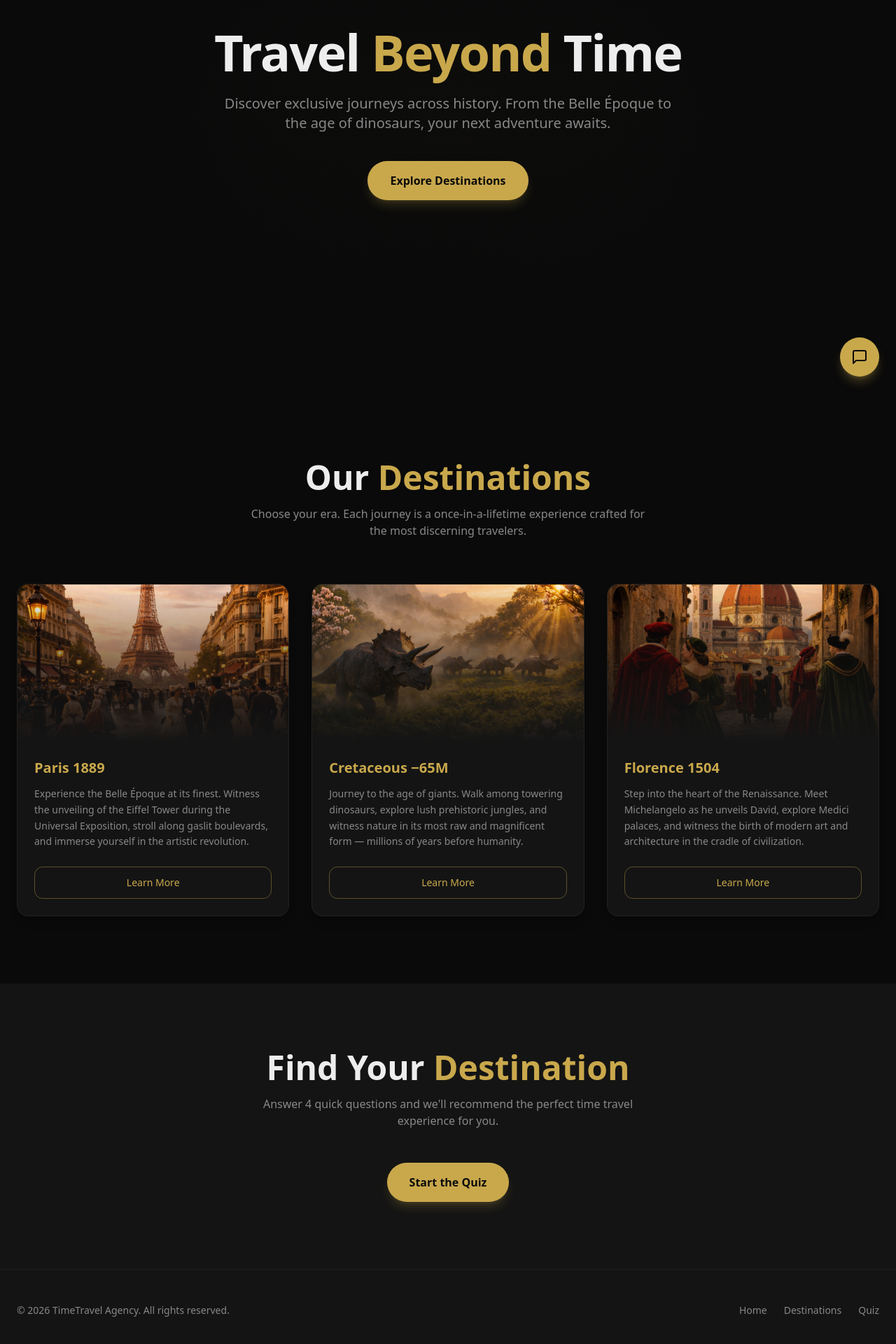
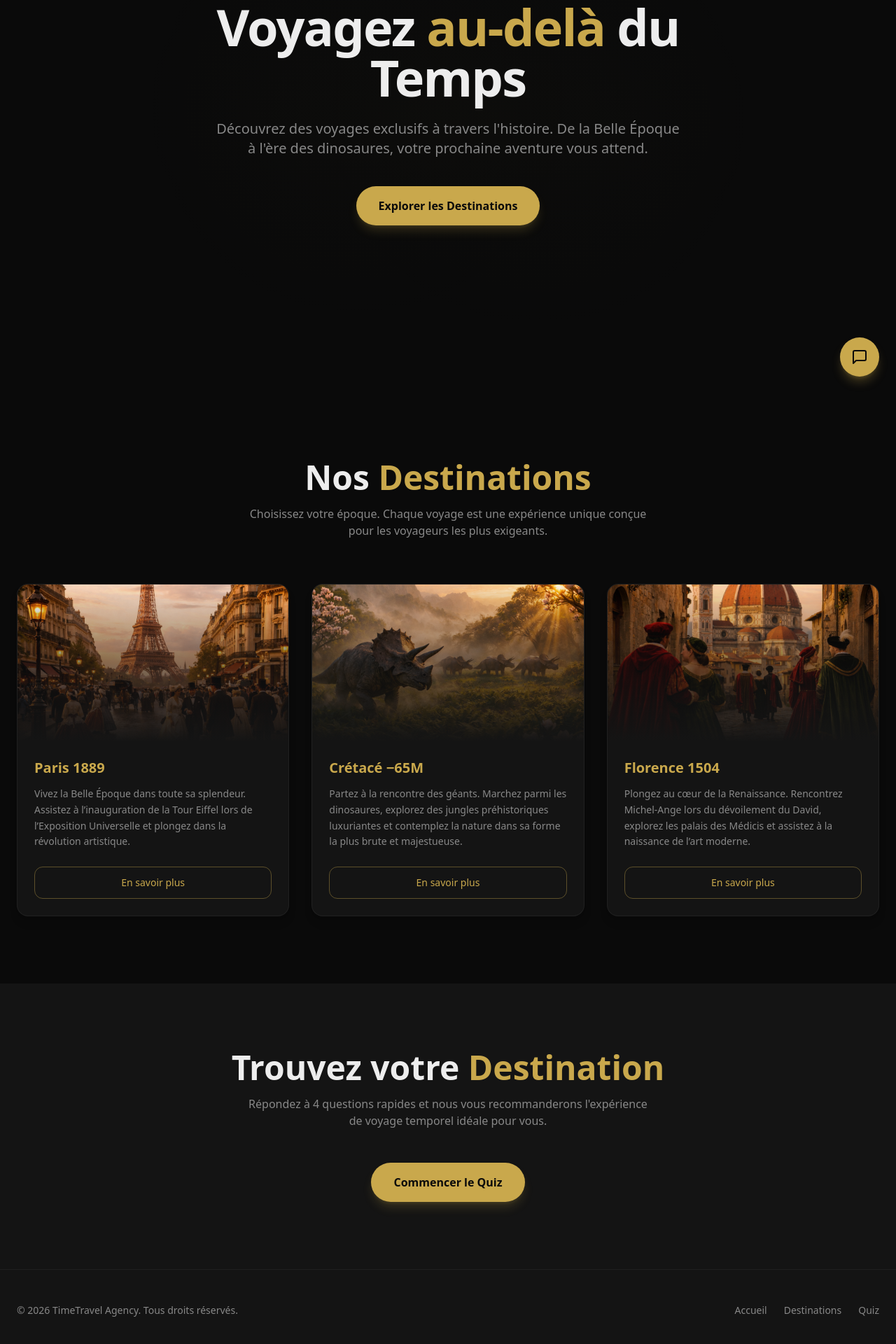
Before and after one commit to leo-vsr/time-travail-agency-webapp, a Next.js app: page / in a window 1280 px wide. Shown: the part 238-2158 px from the top of the page at 70% size. Built offline with nearby package versions, Linux system fonts and the light colour scheme.

Commit message:
traduction française complète + modal détails destinations

```diff
--- a/src/app/layout.tsx
+++ b/src/app/layout.tsx
@@ -15,9 +15,9 @@ const geistMono = Geist_Mono({
 });
 
 export const metadata: Metadata = {
-  title: "TimeTravel Agency — Travel Beyond Time",
+  title: "TimeTravel Agency — Voyagez au-delà du Temps",
   description:
-    "Discover exclusive journeys across history. Visit Paris 1889, the Cretaceous period, and Renaissance Florence.",
+    "Découvrez des voyages exclusifs à travers l'histoire. Visitez Paris 1889, le Crétacé et la Florence de la Renaissance.",
 };
 
 export default function RootLayout({
@@ -26,7 +26,7 @@ export default function RootLayout({
   children: React.ReactNode;
 }>) {
   return (
-    <html lang="en" className="dark">
+    <html lang="fr" className="dark">
       <body
         className={`${geistSans.variable} ${geistMono.variable} antialiased bg-background text-foreground`}
       >
--- a/src/components/Chatbot.tsx
+++ b/src/components/Chatbot.tsx
@@ -14,7 +14,7 @@ export default function Chatbot() {
     {
       role: "assistant",
       content:
-        "Welcome to TimeTravel Agency! I'm your luxury travel advisor. How can I help you plan your journey through time?",
+        "Bienvenue chez TimeTravel Agency ! Je suis votre conseiller de voyage de luxe. Comment puis-je vous aider à planifier votre voyage à travers le temps ?",
     },
   ]);
   const [input, setInput] = useState("");
@@ -50,7 +50,7 @@ export default function Chatbot() {
         ...newMessages,
         {
           role: "assistant",
-          content: "I apologize, I'm having trouble connecting right now. Please try again in a moment.",
+          content: "Je suis désolé, j'ai des difficultés de connexion. Veuillez réessayer dans un instant.",
         },
       ]);
     } finally {
@@ -119,8 +119,8 @@ export default function Chatbot() {
           >
             {/* Header */}
             <div className="px-5 py-4 border-b border-white/5 bg-surface-light">
-              <h3 className="font-semibold text-sm">TimeTravel Assistant</h3>
-              <p className="text-xs text-muted">Your luxury travel advisor</p>
+              <h3 className="font-semibold text-sm">Assistant TimeTravel</h3>
+              <p className="text-xs text-muted">Votre conseiller de voyage de luxe</p>
             </div>
 
             {/* Messages */}
@@ -165,7 +165,7 @@ export default function Chatbot() {
                   value={input}
                   onChange={(e) => setInput(e.target.value)}
                   onKeyDown={handleKeyDown}
-                  placeholder="Ask about our destinations..."
+                  placeholder="Posez une question sur nos destinations..."
                   className="flex-1 bg-surface-light border border-white/10 rounded-xl px-4 py-2.5 text-sm outline-none focus:border-gold/50 transition-colors placeholder:text-muted"
                 />
                 <button
@@ -173,7 +173,7 @@ export default function Chatbot() {
                   disabled={loading || !input.trim()}
                   className="px-4 py-2.5 bg-gold text-background rounded-xl text-sm font-medium hover:bg-gold-light transition-colors disabled:opacity-40 disabled:cursor-not-allowed cursor-pointer"
                 >
-                  Send
+                  Envoyer
                 </button>
               </div>
             </div>
--- a/src/components/Destinations.tsx
+++ b/src/components/Destinations.tsx
@@ -1,33 +1,73 @@
 "use client";
 
+import { useState } from "react";
 import Image from "next/image";
-import { motion } from "framer-motion";
+import { motion, AnimatePresence } from "framer-motion";
 
 const destinations = [
   {
     id: "paris",
     title: "Paris 1889",
     description:
-      "Experience the Belle Époque at its finest. Witness the unveiling of the Eiffel Tower during the Universal Exposition, stroll along gaslit boulevards, and immerse yourself in the artistic revolution.",
+      "Vivez la Belle Époque dans toute sa splendeur. Assistez à l\u2019inauguration de la Tour Eiffel lors de l\u2019Exposition Universelle et plongez dans la révolution artistique.",
     image: "/assets/1-1_paris_image.png",
+    details: {
+      duration: "7 jours / 6 nuits",
+      price: "À partir de 45 000 €",
+      highlights: [
+        "Inauguration de la Tour Eiffel",
+        "Dîner dans les salons parisiens",
+        "Visite de l\u2019Exposition Universelle",
+        "Promenade sur les boulevards éclairés au gaz",
+      ],
+      included:
+        "Transport temporel, hébergement de luxe, guide historien privé, garde-robe d\u2019époque, repas gastronomiques.",
+    },
   },
   {
     id: "cretaceous",
-    title: "Cretaceous −65M",
+    title: "Crétacé −65M",
     description:
-      "Journey to the age of giants. Walk among towering dinosaurs, explore lush prehistoric jungles, and witness nature in its most raw and magnificent form — millions of years before humanity.",
+      "Partez à la rencontre des géants. Marchez parmi les dinosaures, explorez des jungles préhistoriques luxuriantes et contemplez la nature dans sa forme la plus brute et majestueuse.",
     image: "/assets/1-1_cretace_image.png",
+    details: {
+      duration: "5 jours / 4 nuits",
+      price: "À partir de 62 000 €",
+      highlights: [
+        "Observation de T-Rex et Tricératops",
+        "Safari en jungle préhistorique",
+        "Campement sécurisé haute technologie",
+        "Vol panoramique au-dessus des plaines",
+      ],
+      included:
+        "Transport temporel, équipement de protection, guide paléontologue, campement tout confort, repas inclus.",
+    },
   },
   {
     id: "florence",
     title: "Florence 1504",
     description:
-      "Step into the heart of the Renaissance. Meet Michelangelo as he unveils David, explore Medici palaces, and witness the birth of modern art and architecture in the cradle of civilization.",
+      "Plongez au cœur de la Renaissance. Rencontrez Michel-Ange lors du dévoilement du David, explorez les palais des Médicis et assistez à la naissance de l\u2019art moderne.",
     image: "/assets/1-1_florence_image.png",
+    details: {
+      duration: "6 jours / 5 nuits",
+      price: "À partir de 38 000 €",
+      highlights: [
+        "Dévoilement du David de Michel-Ange",
+        "Visite des ateliers de Léonard de Vinci",
+        "Banquet au Palazzo Medici",
+        "Cours de peinture Renaissance",
+      ],
+      included:
+        "Transport temporel, hébergement dans un palazzo, guide historien de l\u2019art, garde-robe Renaissance, repas toscans.",
+    },
   },
 ];
 
 export default function Destinations() {
+  const [selectedDest, setSelectedDest] = useState<string | null>(null);
+  const selected = destinations.find((d) => d.id === selectedDest);
+
   return (
     <section id="destinations" className="py-24 px-6">
       <div className="max-w-7xl mx-auto">
@@ -39,11 +79,11 @@ export default function Destinations() {
           className="text-center mb-16"
         >
           <h2 className="text-3xl md:text-5xl font-bold mb-4">
-            Our <span className="text-gold">Destinations</span>
+            Nos <span className="text-gold">Destinations</span>
           </h2>
           <p className="text-muted max-w-xl mx-auto">
-            Choose your era. Each journey is a once-in-a-lifetime experience
-            crafted for the most discerning travelers.
+            Choisissez votre époque. Chaque voyage est une expérience unique
+            conçue pour les voyageurs les plus exigeants.
           </p>
         </motion.div>
 
@@ -75,14 +115,104 @@ export default function Destinations() {
                 <p className="text-sm text-muted leading-relaxed mb-6">
                   {dest.description}
                 </p>
-                <button className="w-full py-3 rounded-xl border border-gold/40 text-gold text-sm font-medium hover:bg-gold hover:text-background transition-all duration-300 cursor-pointer">
-                  Learn More
+                <button
+                  onClick={() => setSelectedDest(dest.id)}
+                  className="w-full py-3 rounded-xl border border-gold/40 text-gold text-sm font-medium hover:bg-gold hover:text-background transition-all duration-300 cursor-pointer"
+                >
+                  En savoir plus
                 </button>
               </div>
             </motion.div>
           ))}
         </div>
       </div>
+
+      {/* Modal */}
+      <AnimatePresence>
+        {selected && (
+          <motion.div
+            initial={{ opacity: 0 }}
+            animate={{ opacity: 1 }}
+            exit={{ opacity: 0 }}
+            transition={{ duration: 0.2 }}
+            className="fixed inset-0 z-50 flex items-center justify-center p-4 bg-black/70 backdrop-blur-sm"
+            onClick={() => setSelectedDest(null)}
+          >
+            <motion.div
+              initial={{ opacity: 0, scale: 0.9, y: 20 }}
+              animate={{ opacity: 1, scale: 1, y: 0 }}
+              exit={{ opacity: 0, scale: 0.9, y: 20 }}
+              transition={{ duration: 0.3 }}
+              className="bg-surface border border-white/10 rounded-2xl max-w-lg w-full max-h-[85vh] overflow-y-auto shadow-2xl"
+              onClick={(e) => e.stopPropagation()}
+            >
+              <div className="relative h-48">
+                <Image
+                  src={selected.image}
+                  alt={selected.title}
+                  fill
+                  className="object-cover rounded-t-2xl"
+                  sizes="(max-width: 768px) 100vw, 512px"
+                />
+                <div className="absolute inset-0 bg-gradient-to-t from-surface to-transparent" />
+                <button
+                  onClick={() => setSelectedDest(null)}
+                  className="absolute top-4 right-4 w-8 h-8 bg-black/50 rounded-full flex items-center justify-center text-white hover:bg-black/70 transition-colors cursor-pointer"
+                >
+                  ✕
+                </button>
+              </div>
+
+              <div className="p-6">
+                <h3 className="text-2xl font-bold text-gold mb-2">
+                  {selected.title}
+                </h3>
+                <p className="text-sm text-muted leading-relaxed mb-6">
+                  {selected.description}
+                </p>
+
+                <div className="flex items-center gap-4 mb-6">
+                  <span className="px-3 py-1.5 bg-gold/10 text-gold text-xs font-medium rounded-lg">
+                    {selected.details.duration}
+                  </span>
+                  <span className="px-3 py-1.5 bg-gold/10 text-gold text-xs font-medium rounded-lg">
+                    {selected.details.price}
+                  </span>
+                </div>
+
+                <h4 className="text-sm font-semibold mb-3">
+                  Points forts
+                </h4>
+                <ul className="space-y-2 mb-6">
+                  {selected.details.highlights.map((h, i) => (
+                    <li
+                      key={i}
+                      className="flex items-start gap-2 text-sm text-muted"
+                    >
+                      <span className="text-gold mt-0.5">•</span>
+                      {h}
+                    </li>
+                  ))}
+                </ul>
+
+                <h4 className="text-sm font-semibold mb-2">
+                  Inclus dans le voyage
+                </h4>
+                <p className="text-sm text-muted leading-relaxed mb-6">
+                  {selected.details.included}
+                </p>
+
+                <button
+                  onClick={() => setSelectedDest(null)}
+                  className="w-full py-3 bg-gold text-background rounded-xl text-sm font-semibold hover:bg-gold-light transition-colors duration-300 cursor-pointer"
+                >
+                  Fermer
+                </button>
+              </div>
+            </motion.div>
+          </motion.div>
+        )}
+      </AnimatePresence>
     </section>
   );
 }
--- a/src/components/Footer.tsx
+++ b/src/components/Footer.tsx
@@ -3,15 +3,15 @@ export default function Footer() {
     <footer className="border-t border-white/5 bg-surface py-12">
       <div className="max-w-7xl mx-auto px-6 flex flex-col md:flex-row items-center justify-between gap-6">
         <p className="text-sm text-muted">
-          &copy; {new Date().getFullYear()} TimeTravel Agency. All rights
-          reserved.
+          &copy; {new Date().getFullYear()} TimeTravel Agency. Tous droits
+          réservés.
         </p>
         <div className="flex items-center gap-6">
           <a
             href="#hero"
             className="text-sm text-muted hover:text-gold transition-colors duration-300"
           >
-            Home
+            Accueil
           </a>
           <a
             href="#destinations"
--- a/src/components/Header.tsx
+++ b/src/components/Header.tsx
@@ -4,7 +4,7 @@ import { useState } from "react";
 import Link from "next/link";
 
 const navLinks = [
-  { label: "Home", href: "#hero" },
+  { label: "Accueil", href: "#hero" },
   { label: "Destinations", href: "#destinations" },
   { label: "Quiz", href: "#quiz" },
 ];
--- a/src/components/Hero.tsx
+++ b/src/components/Hero.tsx
@@ -24,9 +24,9 @@ export default function Hero() {
           transition={{ duration: 0.8, ease: "easeOut" }}
           className="text-5xl md:text-7xl font-bold tracking-tight mb-6"
         >
-          Travel{" "}
-          <span className="text-gold">Beyond</span>{" "}
-          Time
+          Voyagez{" "}
+          <span className="text-gold">au-delà</span>{" "}
+          du Temps
         </motion.h1>
 
         <motion.p
@@ -35,8 +35,8 @@ export default function Hero() {
           transition={{ duration: 0.8, delay: 0.2, ease: "easeOut" }}
           className="text-lg md:text-xl text-muted max-w-2xl mx-auto mb-10"
         >
-          Discover exclusive journeys across history. From the Belle Époque to
-          the age of dinosaurs, your next adventure awaits.
+          Découvrez des voyages exclusifs à travers l&apos;histoire. De la Belle Époque
+          à l&apos;ère des dinosaures, votre prochaine aventure vous attend.
         </motion.p>
 
         <motion.a
@@ -46,7 +46,7 @@ export default function Hero() {
           transition={{ duration: 0.8, delay: 0.4, ease: "easeOut" }}
           className="inline-block px-8 py-4 bg-gold text-background font-semibold rounded-full hover:bg-gold-light transition-colors duration-300 shadow-lg shadow-gold/20"
         >
-          Explore Destinations
+          Explorer les Destinations
         </motion.a>
       </div>
     </section>
--- a/src/components/Quiz.tsx
+++ b/src/components/Quiz.tsx
@@ -13,35 +13,35 @@ interface Question {
 
 const questions: Question[] = [
   {
-    question: "What type of experience are you looking for?",
+    question: "Quel type d\u2019exp\u00e9rience recherchez-vous ?",
     options: [
-      { label: "Cultural & artistic", scores: { paris: 1, cretaceous: 0, florence: 2 } },
-      { label: "Adventure & nature", scores: { paris: 0, cretaceous: 2, florence: 0 } },
-      { label: "Elegance & refinement", scores: { paris: 2, cretaceous: 0, florence: 1 } },
+      { label: "Culturelle & artistique", scores: { paris: 1, cretaceous: 0, florence: 2 } },
+      { label: "Aventure & nature", scores: { paris: 0, cretaceous: 2, florence: 0 } },
+      { label: "\u00c9l\u00e9gance & raffinement", scores: { paris: 2, cretaceous: 0, florence: 1 } },
     ],
   },
   {
-    question: "Which era fascinates you the most?",
+    question: "Quelle \u00e9poque vous fascine le plus ?",
     options: [
-      { label: "Modern history", scores: { paris: 2, cretaceous: 0, florence: 0 } },
-      { label: "Ancient times", scores: { paris: 0, cretaceous: 2, florence: 0 } },
+      { label: "Histoire moderne", scores: { paris: 2, cretaceous: 0, florence: 0 } },
+      { label: "Temps anciens", scores: { paris: 0, cretaceous: 2, florence: 0 } },
       { label: "Renaissance", scores: { paris: 0, cretaceous: 0, florence: 2 } },
     ],
   },
   {
-    question: "What do you prefer?",
+    question: "Que pr\u00e9f\u00e9rez-vous ?",
     options: [
-      { label: "Urban energy", scores: { paris: 2, cretaceous: 0, florence: 1 } },
-      { label: "Wild nature", scores: { paris: 0, cretaceous: 2, florence: 0 } },
+      { label: "\u00c9nergie urbaine", scores: { paris: 2, cretaceous: 0, florence: 1 } },
+      { label: "Nature sauvage", scores: { paris: 0, cretaceous: 2, florence: 0 } },
       { label: "Art & architecture", scores: { paris: 1, cretaceous: 0, florence: 2 } },
     ],
   },
   {
-    question: "What is your ideal activity?",
+    question: "Quelle serait votre activit\u00e9 id\u00e9ale ?",
     options: [
-      { label: "Visiting monuments", scores: { paris: 2, cretaceous: 0, florence: 1 } },
-      { label: "Observing wildlife", scores: { paris: 0, cretaceous: 2, florence: 0 } },
-      { label: "Exploring museums", scores: { paris: 1, cretaceous: 0, florence: 2 } },
+      { label: "Visiter des monuments", scores: { paris: 2, cretaceous: 0, florence: 1 } },
+      { label: "Observer la faune", scores: { paris: 0, cretaceous: 2, florence: 0 } },
+      { label: "Explorer des mus\u00e9es", scores: { paris: 1, cretaceous: 0, florence: 2 } },
     ],
   },
 ];
@@ -50,19 +50,19 @@ const results: Record<Destination, { title: string; description: string; image:
   paris: {
     title: "Paris 1889",
     description:
-      "You belong in the City of Light! Your refined taste and love for culture make the Belle Époque your perfect era. Enjoy the Universal Exposition, marvel at the brand-new Eiffel Tower, and dine in the finest Parisian salons.",
+      "Vous appartenez à la Ville Lumière ! Votre goût raffiné et votre amour de la culture font de la Belle Époque votre époque idéale. Profitez de l’Exposition Universelle, émerveillez-vous devant la Tour Eiffel et dînez dans les plus beaux salons parisiens.",
     image: "/assets/1-1_paris_image.png",
   },
   cretaceous: {
-    title: "Cretaceous −65M",
+    title: "Crétacé −65M",
     description:
-      "You are a true adventurer! The prehistoric world calls to you. Walk among dinosaurs, explore untouched landscapes, and experience nature at its most primal and awe-inspiring.",
+      "Vous êtes un véritable aventurier ! Le monde préhistorique vous appelle. Marchez parmi les dinosaures, explorez des paysages vierges et vivez la nature dans sa forme la plus brute et majestueuse.",
     image: "/assets/1-1_cretace_image.png",
   },
   florence: {
     title: "Florence 1504",
     description:
-      "You have the soul of an artist! Renaissance Florence is your destiny. Witness Michelangelo's genius firsthand, explore magnificent palaces, and immerse yourself in the birth of modern art.",
+      "Vous avez l’âme d’un artiste ! Florence à la Renaissance est votre destin. Découvrez le génie de Michel-Ange, explorez de magnifiques palais et plongez dans la naissance de l’art moderne.",
     image: "/assets/1-1_florence_image.png",
   },
 };
@@ -112,11 +112,11 @@ export default function Quiz() {
           className="text-center mb-12"
         >
           <h2 className="text-3xl md:text-5xl font-bold mb-4">
-            Find Your <span className="text-gold">Destination</span>
+            Trouvez votre <span className="text-gold">Destination</span>
           </h2>
           <p className="text-muted max-w-xl mx-auto">
-            Answer 4 quick questions and we&apos;ll recommend the perfect time
-            travel experience for you.
+            Répondez à 4 questions rapides et nous vous recommanderons
+            l&apos;expérience de voyage temporel idéale pour vous.
           </p>
         </motion.div>
 
@@ -133,7 +133,7 @@ export default function Quiz() {
                 onClick={() => setStarted(true)}
                 className="px-8 py-4 bg-gold text-background font-semibold rounded-full hover:bg-gold-light transition-colors duration-300 shadow-lg shadow-gold/20 cursor-pointer"
               >
-                Start the Quiz
+                Commencer le Quiz
               </button>
             </motion.div>
           )}
@@ -149,7 +149,7 @@ export default function Quiz() {
             >
               <div className="flex items-center justify-between mb-6">
                 <span className="text-sm text-muted">
-                  Question {currentQ + 1} of {questions.length}
+                  Question {currentQ + 1} sur {questions.length}
                 </span>
                 <div className="flex gap-1.5">
                   {questions.map((_, i) => (
@@ -201,7 +201,7 @@ export default function Quiz() {
               </div>
               <div className="p-8 text-center">
                 <p className="text-sm text-gold mb-2 font-medium uppercase tracking-wider">
-                  Your perfect destination
+                  Votre destination idéale
                 </p>
                 <h3 className="text-2xl font-bold mb-4">
                   {results[result].title}
@@ -213,7 +213,7 @@ export default function Quiz() {
                   onClick={reset}
                   className="px-6 py-3 border border-gold/40 text-gold rounded-full text-sm font-medium hover:bg-gold hover:text-background transition-all duration-300 cursor-pointer"
                 >
-                  Retake Quiz
+                  Refaire le Quiz
                 </button>
               </div>
             </motion.div>
```
